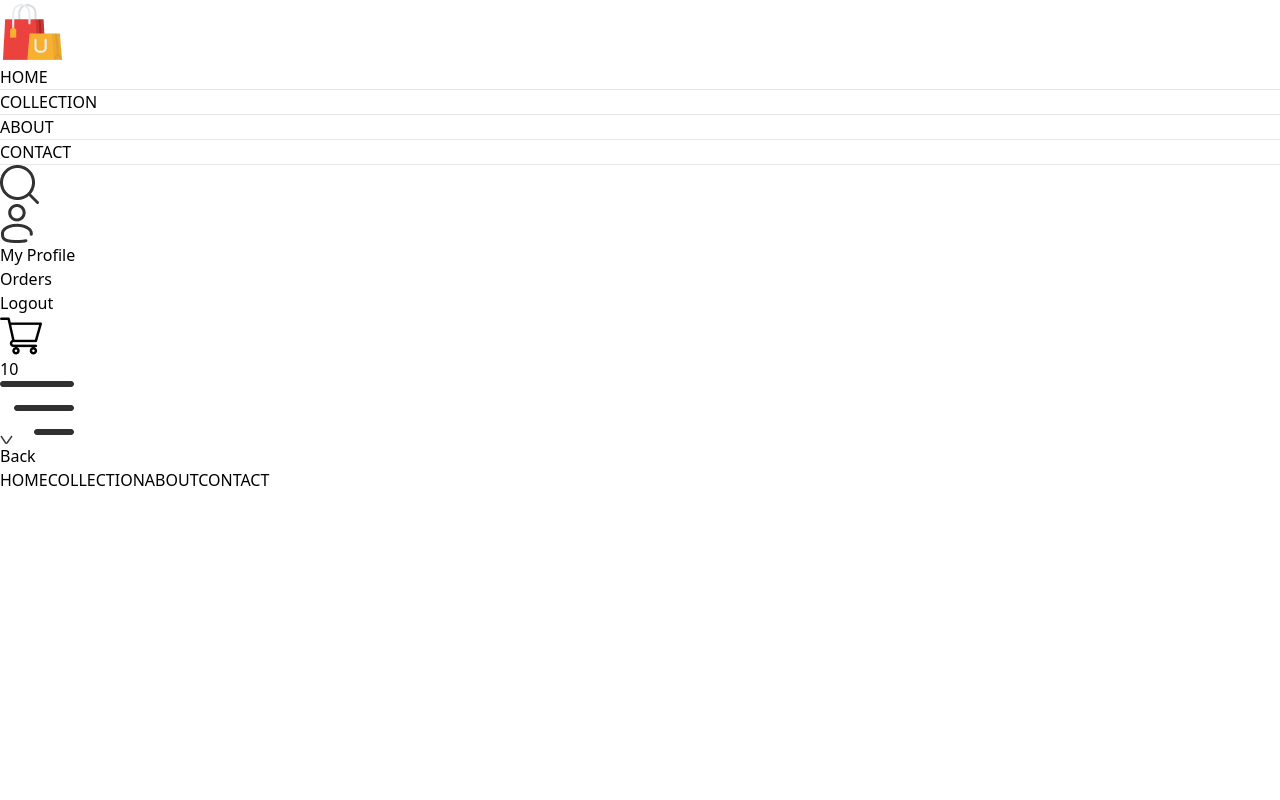
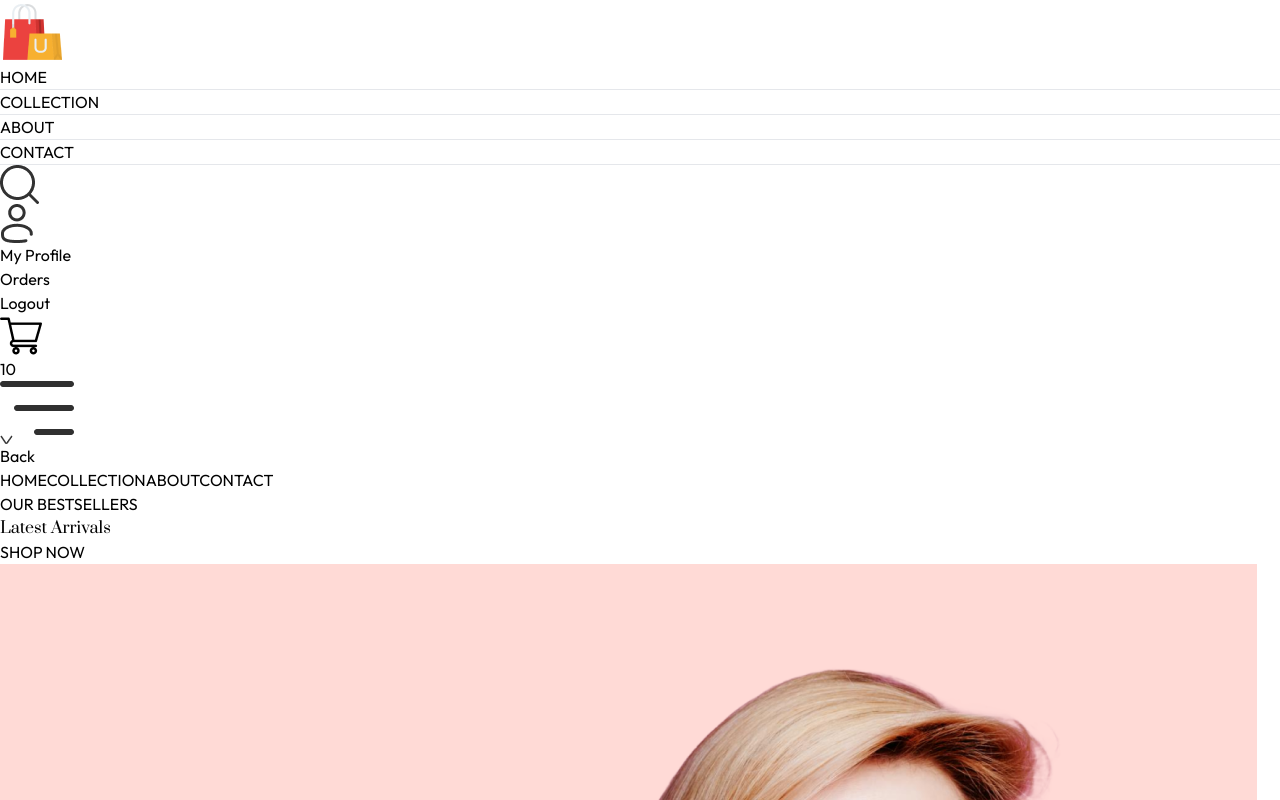
Before and after one commit to KNURanasinghe/E--commers-application-with-Delivery-system, a React (Vite) app in the folder frontend/: page / in a window 1280 px wide. Shown: the top 800 px of the page. Built offline with nearby package versions, Linux system fonts and the light colour scheme.

Commit message:
hero component donr

```diff
--- /dev/null
+++ b/frontend/src/components/Hero.jsx
@@ -0,0 +1,27 @@
+import React from 'react'
+import HeroImg from '../assets/hero_img.png'
+
+const Hero = () => {
+  return (
+    <div className='flex flex-col border border-gray-400 sm:flex-row'>
+      {/* left */}
+      <div className='flex items-center justify-center w-full py-10 sm:w-1/2 sm:py-0'>
+      <div className='text-[#414141]'>
+        <div className='flex items-center gap-2'>
+            <p className='w-8 md:w-11 h-[2px] bg-[#414141]'></p>
+            <p className='text-sm font-medium md:text-base'>OUR BESTSELLERS</p>
+        </div>
+        <h1 className='text-3xl leading-relaxed prata-regular sm:py-3 lg:text-5xl'>Latest Arrivals</h1>
+        <div className='flex items-center gap-2'>
+            <p className='text-sm font-semibold md:text-base'>SHOP NOW</p>
+            <p className='w-8 md:w-11 h-[1px] bg-[#414141]'></p>
+        </div>
+        </div>
+      </div>
+      {/* right side */}
+      <img className='w-full sm:w-1/2' src={HeroImg} alt="" />
+    </div>
+  )
+}
+
+export default Hero
--- a/frontend/src/index.css
+++ b/frontend/src/index.css
@@ -1,3 +1,5 @@
+@import url('https://fonts.googleapis.com/css2?family=Outfit:wght@100..900&family=Prata&display=swap');
+
 @tailwind base;
 @tailwind components;
 @tailwind utilities;
@@ -5,3 +7,12 @@
 a.active hr{
     display:block
 }
+
+*{
+    font-family: Outfit;
+}
+.prata-regular {
+    font-family: "Prata", serif;
+    font-weight: 400;
+    font-style: normal;
+  }
--- a/frontend/src/pages/Home.jsx
+++ b/frontend/src/pages/Home.jsx
@@ -1,9 +1,10 @@
 import React from 'react'
+import Hero from '../components/Hero'
 
 const Home = () => {
   return (
     <div>
-
+      <Hero/>
     </div>
   )
 }
```
Also changed, not shown: frontend/src/assets/hero_img.png (added).
